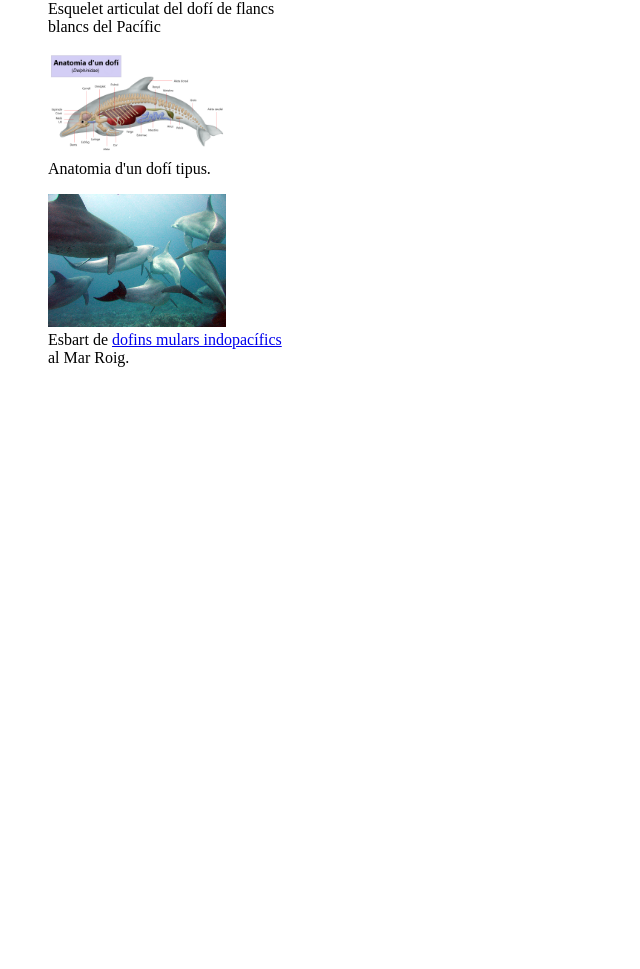
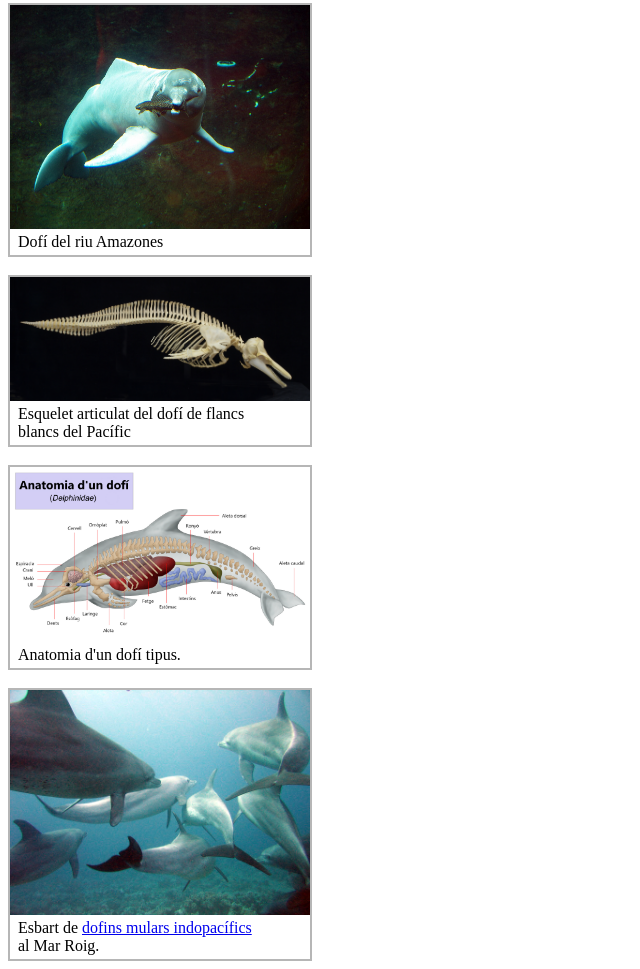
Before and after one commit to Yang07620/MINI-PROJECTE, a plain HTML site: page index.html in a window 1280 px wide. Shown: the part 2950-3919 px from the top of the page, without its empty margins (0-640 px from the left). Before the commit the page ends 3333 px from the top, so only its background shows below. Drawn offline with Linux system fonts and the light colour scheme.

Commit message:
Añadir estilo CSS para la clase 'foto-con-borde' y reestructurar la presentación de imágenes en la página Dofins

```diff
--- a/index.css
+++ b/index.css
@@ -0,0 +1,18 @@
+   .foto-con-borde figure {
+    border: 2px solid rgb(182, 182, 182);
+    margin: 0;
+    padding: 0;
+    width: 300px;
+    display: inline-block;
+  }
+
+  .foto-con-borde img {
+    display: block;
+    width: 100%;
+    height: auto;
+  }
+
+  .foto-con-borde figcaption {
+    margin: 0;
+    padding: 4px 8px;
+  }
--- a/index.html
+++ b/index.html
@@ -10,6 +10,7 @@
     <h1><strong>Dofins</strong></h1>
 
     <hr style="width: 30%; margin-left: 0px;">
+
 
     <p>Els <strong>dofins</strong> (col·loquialment, a València i a Eivissa, <strong>galfins</strong>)són <a href="https://ca.wikipedia.org/wiki/Mam%C3%ADfers"title"mamífers">mamífers</a> <br>
     aquàtics de l'ordre dels <a href="https://ca.wikipedia.org/wiki/Cetacis"title"cetacis">cetacis</a> que també inclou les <a href="https://ca.wikipedia.org/wiki/Balenes"title"balenes">balenes</a> <a href="https://ca.wikipedia.org/wiki/Marsopes"title"marsopes">marsopes</a>.És <br>
@@ -118,43 +119,68 @@
     Els dofins mascles participen en aquests actes d'agressió, a causa dels conflictes entre <br>
     companys i la competència de les femelles.</p>
 
+    <div class="foto-con-borde">
         <figure>
             <img src="Tursiops_truncatus_01.jpg" alt="tursiops" width="15%">
             <figcaption>Dofí mular</figcaption>
         </figure>
+    </div>
 
+    <br>
+
+    <div class="foto-con-borde">
         <figure>
             <img src="Commdolph01.jpg" alt="commdolph" width="15%">
             <figcaption>Dofí de Commerson</figcaption>
          </figure>
+    </div>
 
+    <br>
+
+    <div class="foto-con-borde">
         <figure>
             <img src="Killerwhales_jumping.jpg" alt="Killerwhales" width="15%">
             <figcaption>Orca</figcaption>
         </figure>
+    </div>
 
+    <br>
+
+    <div class="foto-con-borde">
         <figure>
             <img src="lnia.png" alt="lnia" width="15%">
             <figcaption>Dofí del riu Amazones</figcaption>
         </figure>
+    </div>
 
+    <br>
+
+    <div class="foto-con-borde">
         <figure>
             <img src="White-sided_dolphin.jpg" alt="White-sided dolphin" width="15%">
             <figcaption>Esquelet articulat del dofí de flancs <br>
             blancs del Pacífic</figcaption>
         </figure>
+    </div>
 
+    <br>
+
+    <div class="foto-con-borde">
         <figure>
             <img src="Anatomia_d'un_dolfí.png" alt="Anatomia d'un dolfí" width="15%">
             <figcaption>Anatomia d'un dofí tipus.</figcaption>
         </figure>
+    </div>
 
+    <br>
+
+    <div class="foto-con-borde">
         <figure>
             <img src="1280px-Dolphins_gesture_language.jpg" alt="Dolphins gesture language" width="15%">
             <figcaption> Esbart de <a href="https://ca.wikipedia.org/wiki/Dof%C3%AD_mular_indopac%C3%ADfic"title="mular">dofins mulars indopacífics</a> <br>
             al Mar Roig.</figcaption>
         </figure>
-
+    </div>
 
 
 
```
Lines whose indentation alone changed are shown as unchanged.
